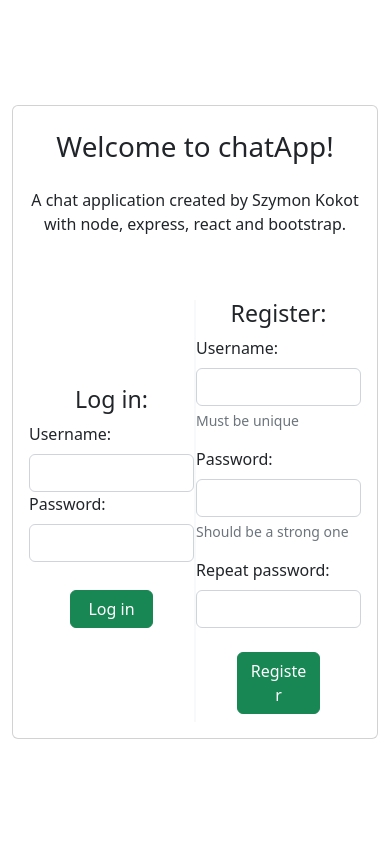
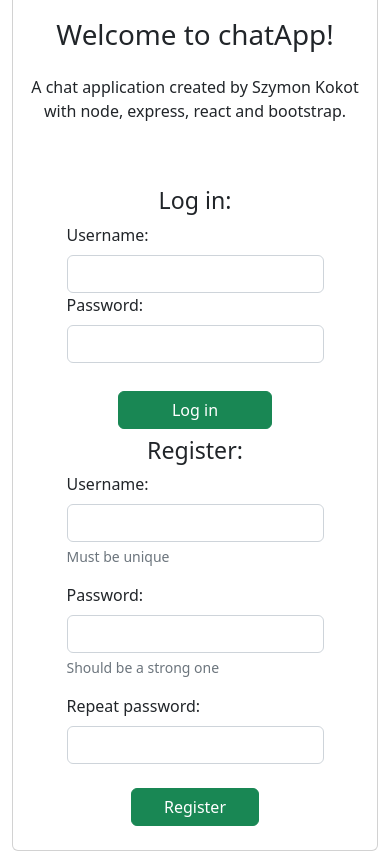
Before and after one commit to azerty0220pl/chatApp, a React (Create React App) app in the folder client/: page / in a window 390 px wide. Built offline with nearby package versions, Linux system fonts and the light colour scheme.

Commit message:
Frontpage mobile optimization

```diff
--- a/client/src/frontpage.js
+++ b/client/src/frontpage.js
@@ -9,9 +9,8 @@ class FrontPage extends React.Component {
             <div className="card">
                 <h1 className="text-center m-4">Welcome to chatApp!</h1>
                 <p className="text-center mb-5 mx-3">A chat application created by Szymon Kokot with node, express, react and bootstrap.</p>
-                <div className="d-flex flex-row justify-content-evenly m-3">
+                <div className="d-flex row justify-content-evenly m-3 row-cols-1 row-cols-sm-3">
                     <Login login={this.props.login} reload={this.props.reload} />
-                    <div className="border border-light border-1" />
                     <Register />
                 </div>
             </div>
--- a/client/src/login.js
+++ b/client/src/login.js
@@ -58,7 +58,7 @@ class Login extends React.Component {
 
     render() {
         return (
-            <div className="d-flex flex-column justify-content-center">
+            <div className="d-flex flex-column justify-content-center col">
                 <h3 className="text-center">Log in:</h3>
                 <div className="d-flex flex-column align-items-center">
                     <div>
--- a/client/src/register.js
+++ b/client/src/register.js
@@ -71,7 +71,7 @@ class Register extends React.Component {
     }
     render() {
         return (
-            <div className="d-flex flex-column align-items-center">
+            <div className="d-flex flex-column align-items-center col">
                 <h3 className="text-center">Register:</h3>
                 <div className="d-flex flex-column align-items-center">
                     <div>
```
